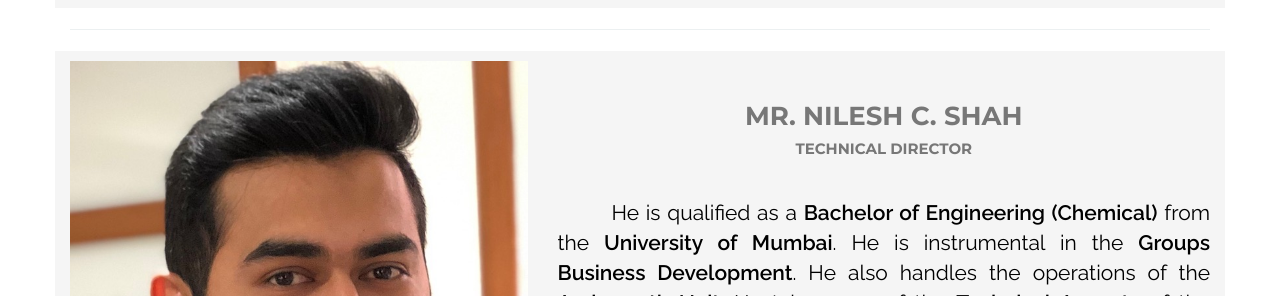
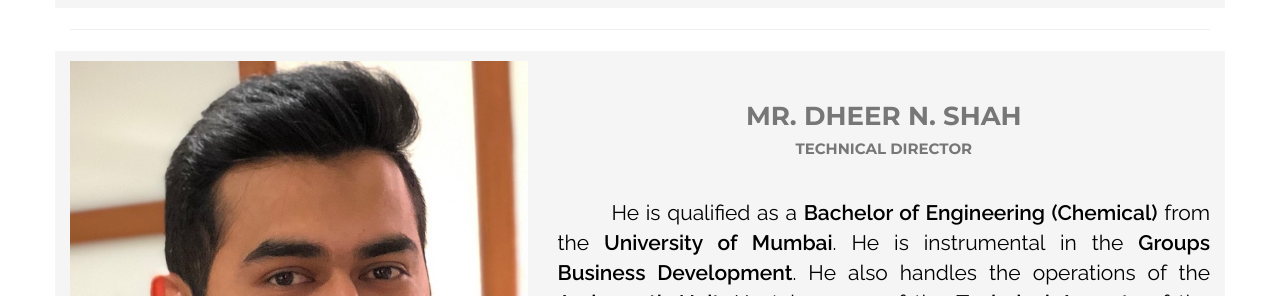
Before and after one commit to trichem/trichem.github.io, a Jekyll site: the page built from pages/team.html, in a window 1280 px wide and 900 px high, scrolled down 2435 px. Shown: the part 160-456 px from the top of the window. Built offline with Jekyll 4.4.1, drawn with Linux system fonts in a browser that asks for light colours; some web fonts are replaced.

Commit message:
dheers profile additon 2 name change

```diff
--- a/pages/team.html
+++ b/pages/team.html
@@ -95,7 +95,7 @@ parent: team
             <img src="/img/team/dshah.JPG" class="img-responsive" />
         </div>
         <div class="col-md-7">
-            <h3 style="text-align: center; padding-top: 30px;"> Mr. Nilesh C. Shah</h3>
+            <h3 style="text-align: center; padding-top: 30px;"> Mr. Dheer N. Shah</h3>
             <h5 style="text-align: center;">Technical Director</h5>
             <article style="font-size: 140%; text-align: justify; color: black;">
                 <br/> &nbsp;&nbsp;&nbsp;&nbsp;&nbsp;&nbsp;&nbsp;&nbsp;He is qualified as a
```
